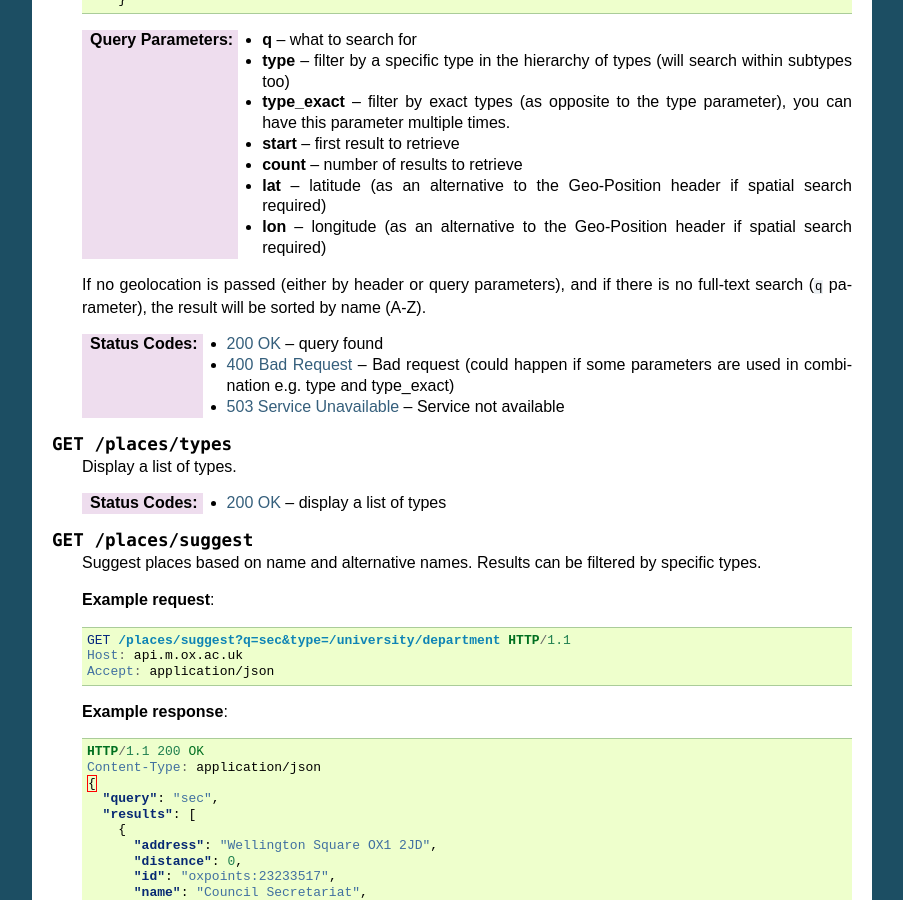
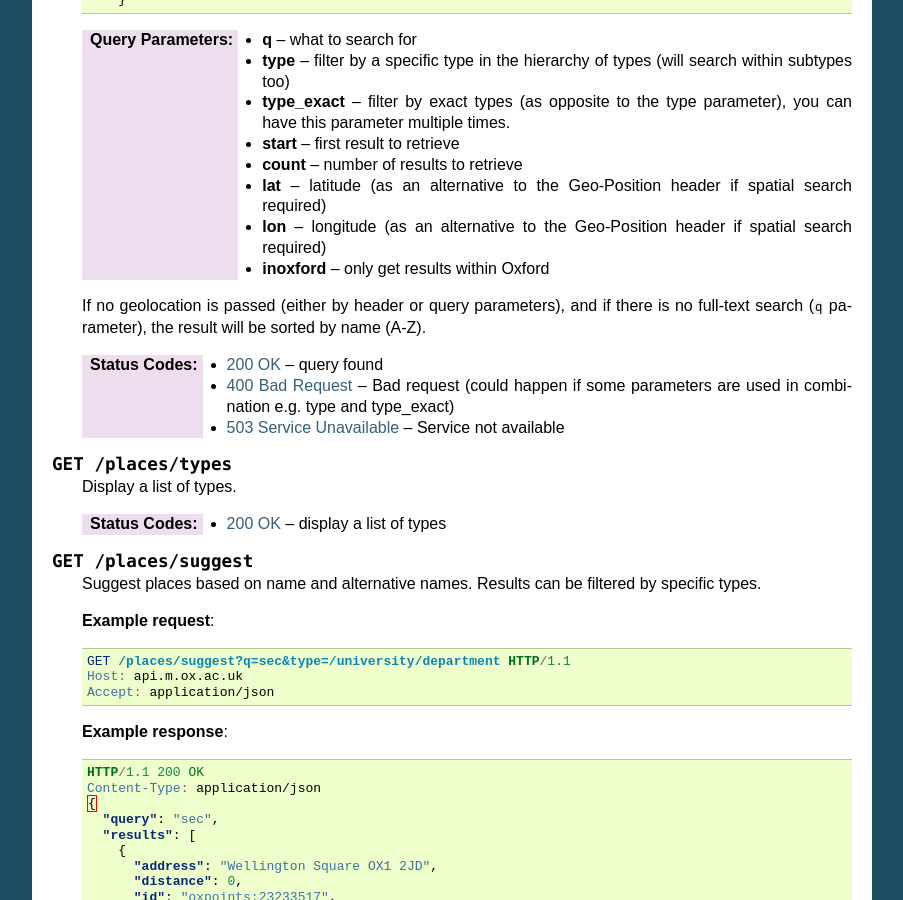
Before and after one commit to martinfilliau/moxie, a Sphinx documentation site: the page built from docs/source/http_api/endpoints/places.rst, in a window 1280 px wide and 900 px high, scrolled down 1539 px. Shown: the whole window, without its empty margins (198-1101 px from the left). Built offline with Sphinx 7.4.7, drawn with Linux system fonts in a browser that asks for light colours.

Commit message:
Updated documentation to include query param

```diff
--- a/docs/source/http_api/endpoints/places.rst
+++ b/docs/source/http_api/endpoints/places.rst
@@ -111,6 +111,8 @@ Endpoint to search and retrieve information about places.
     :type lat: string
     :query lon: longitude (as an alternative to the Geo-Position header if spatial search required)
     :type lon: string
+    :query inoxford: only get results within Oxford
+    :type inoxford: boolean
 
     If no geolocation is passed (either by header or query parameters), and if there is no full-text search (``q`` parameter),
     the result will be sorted by name (A-Z).
```
